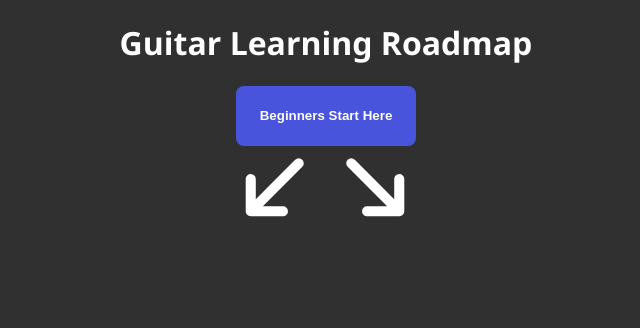
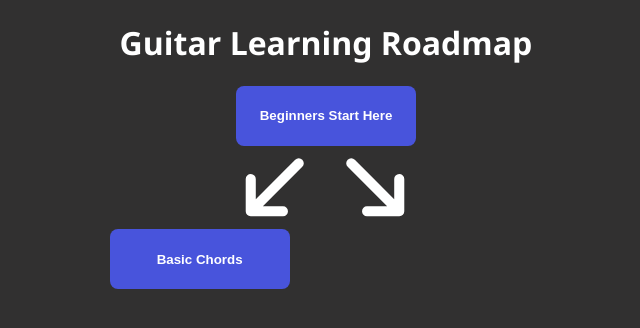
Before and after one commit to skodjet/project_friedman, a Flask app: page / in a window 1280 px wide. Shown: the part 83-411 px from the top of the page, without its empty margins (314-954 px from the left). Run offline with Flask 3, Linux system fonts and the light colour scheme.

Commit message:
Added Basic Chords Module

```diff
--- a/app.py
+++ b/app.py
@@ -37,9 +37,15 @@ with app.app_context():
 def index():
     # Display default modules
     if request.method == "GET":
-        # Get beginners start here modules
+        # Beginners Start Here
         bsh_modules = RoadmapEntry.query.filter_by(category = "bsh").all()
-        return render_template('index.html', bsh_modules = bsh_modules, num_bsh_modules = len(bsh_modules))
+        # Basic Chords
+        bc_modules = RoadmapEntry.query.filter_by(category = "basic-chords").all()
+
+        return render_template('index.html', bsh_modules = bsh_modules, num_bsh_modules = len(bsh_modules),
+                                             bc_modules = bc_modules, num_bc_modules = len(bc_modules))
+
+
 
 
 if __name__ == "__main__":
--- a/static/roadmap_script.js
+++ b/static/roadmap_script.js
@@ -39,3 +39,7 @@ bsh_checkboxes.forEach(bsh_checkbox => {
         bsh_completed_count.textContent = "(" + String(bsh_modules_completed) + "/" + String(num_bsh_modules) + ")";
     });
 });
+
+
+// Basic chords
+// TODO: Make above logic into a function
--- a/static/styles.css
+++ b/static/styles.css
@@ -48,10 +48,14 @@ body .module-button {
   border-radius: 8px;
   border-color: transparent;
 }
-body #beginners-start-here {
+body .module-button-div {
   height: 80px;
   display: flex;
   justify-content: center;
+}
+body #basic-chords {
+  width: 50%;
+  margin: 5% 15%;
 }
 body .module {
   position: fixed;
--- a/static/styles.scss
+++ b/static/styles.scss
@@ -63,10 +63,15 @@ body {
         border-color: transparent;
     }
 
-    #beginners-start-here {
+    .module-button-div {
         height: 80px;
         display: flex;
         justify-content: center;
+    }
+
+    #basic-chords {
+        width: 50%;
+        margin: 5% 15%;
     }
 
     .module {
--- a/templates/index.html
+++ b/templates/index.html
@@ -7,7 +7,7 @@
      tbl_len = Variable from app.py. Length of DB for this module. -->
 {% macro render_module(module_id, module_title, module_shorthand, tbl, tbl_len) %}
     <div id="{{ module_id }}" class="module-button-div">
-        <button class="module-button">{{ module_title }}</button>
+        <button id="{{ module_id }}-button" class="module-button">{{ module_title }}</button>
     </div>
     <div id="{{ module_id }}-sidebar" class="module">
         <button class="exit-button"></button>
@@ -54,6 +54,8 @@
     <svg class="arrow" id="arrow1" xmlns="http://www.w3.org/2000/svg" width="24" height="24" viewBox="0 0 24 24"><path fill="currentColor" d="m7.85 13l2.85 2.85q.3.3.288.7t-.288.7q-.3.3-.712.313t-.713-.288L4.7 12.7q-.3-.3-.3-.7t.3-.7l4.575-4.575q.3-.3.713-.287t.712.312q.275.3.288.7t-.288.7L7.85 11H19q.425 0 .713.288T20 12t-.288.713T19 13z"/></svg>
     <svg class="arrow" id="arrow2" xmlns="http://www.w3.org/2000/svg" width="24" height="24" viewBox="0 0 24 24"><path fill="currentColor" d="m7.85 13l2.85 2.85q.3.3.288.7t-.288.7q-.3.3-.712.313t-.713-.288L4.7 12.7q-.3-.3-.3-.7t.3-.7l4.575-4.575q.3-.3.713-.287t.712.312q.275.3.288.7t-.288.7L7.85 11H19q.425 0 .713.288T20 12t-.288.713T19 13z"/></svg>
 
+    <!-- Basic Chords -->
+    {{ render_module('basic-chords', 'Basic Chords', 'bc', bc_modules, num_bc_modules) }}
 
 
 
```
Also changed, not shown: instance/database.db, 1 other file.
